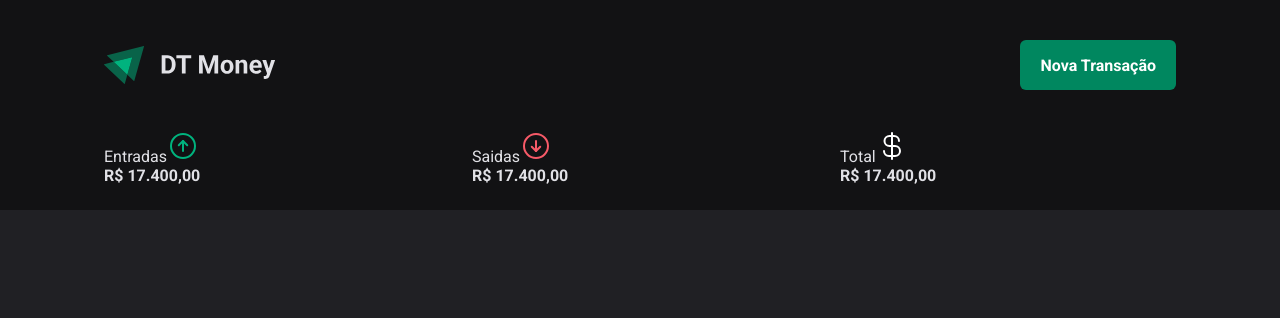
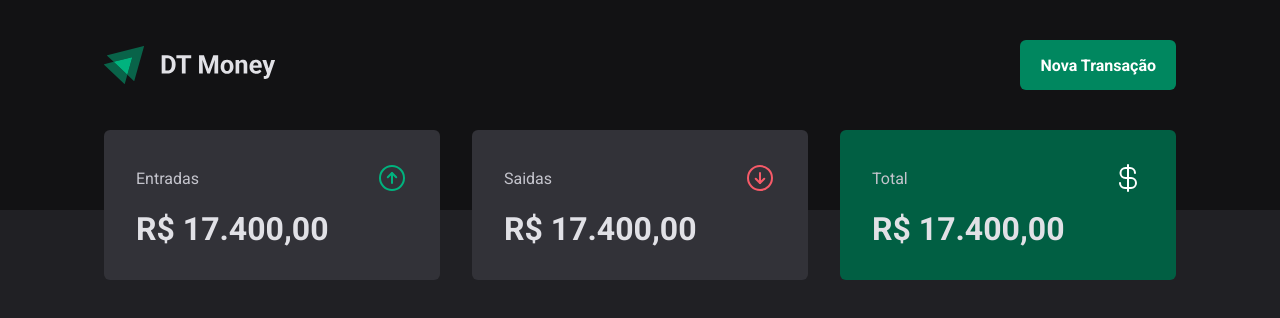
Before and after one commit to Arthur-art/reactjs-ignite-rocketseat-trilha-2022, a React (Vite) app in the folder Project/dt-money/: page / in a window 1280 px wide. Shown: the top 318 px of the page. Built offline with nearby package versions, Linux system fonts and the light colour scheme.

Commit message:
Desenvolvendo component Summary

```diff
--- a/Project/dt-money/src/components/Summary/Summary.tsx
+++ b/Project/dt-money/src/components/Summary/Summary.tsx
@@ -1,35 +1,35 @@
 import { ArrowCircleDown, ArrowCircleUp, CurrencyDollar } from 'phosphor-react'
-import { SummaryContainer } from './styles'
+import { SummaryCard, SummaryContainer } from './styles'
 
 export const Summary = () => {
   return (
     <SummaryContainer>
-      <div>
+      <SummaryCard>
         <header>
           <span>Entradas</span>
           <ArrowCircleUp size={32} color="#00b37e" />
         </header>
 
         <strong>R$ 17.400,00</strong>
-      </div>
+      </SummaryCard>
 
-      <div>
+      <SummaryCard>
         <header>
           <span>Saidas</span>
           <ArrowCircleDown size={32} color="#f75a68" />
         </header>
 
         <strong>R$ 17.400,00</strong>
-      </div>
+      </SummaryCard>
 
-      <div>
+      <SummaryCard variant="green">
         <header>
           <span>Total</span>
           <CurrencyDollar size={32} color="#fff" />
         </header>
 
         <strong>R$ 17.400,00</strong>
-      </div>
+      </SummaryCard>
     </SummaryContainer>
   )
 }
--- a/Project/dt-money/src/components/Summary/styles.ts
+++ b/Project/dt-money/src/components/Summary/styles.ts
@@ -1,4 +1,4 @@
-import styled from 'styled-components'
+import styled, { css } from 'styled-components'
 
 export const SummaryContainer = styled.section`
   width: 100%;
@@ -12,3 +12,32 @@ export const SummaryContainer = styled.section`
 
   margin-top: -5rem;
 `
+interface SummaryCardProps {
+  variant?: 'green'
+}
+
+export const SummaryCard = styled.div<SummaryCardProps>`
+  background: ${(props) => props.theme['gray-600']};
+  border-radius: 6px;
+  padding: 2rem;
+
+  header {
+    display: flex;
+    align-items: center;
+    justify-content: space-between;
+
+    color: ${(props) => props.theme['gray-300']};
+  }
+
+  strong {
+    display: block;
+    margin-top: 1rem;
+    font-size: 2rem;
+  }
+
+  ${(props) =>
+    props.variant === 'green' &&
+    css`
+      background: ${props.theme['green-700']};
+    `}
+`
```
